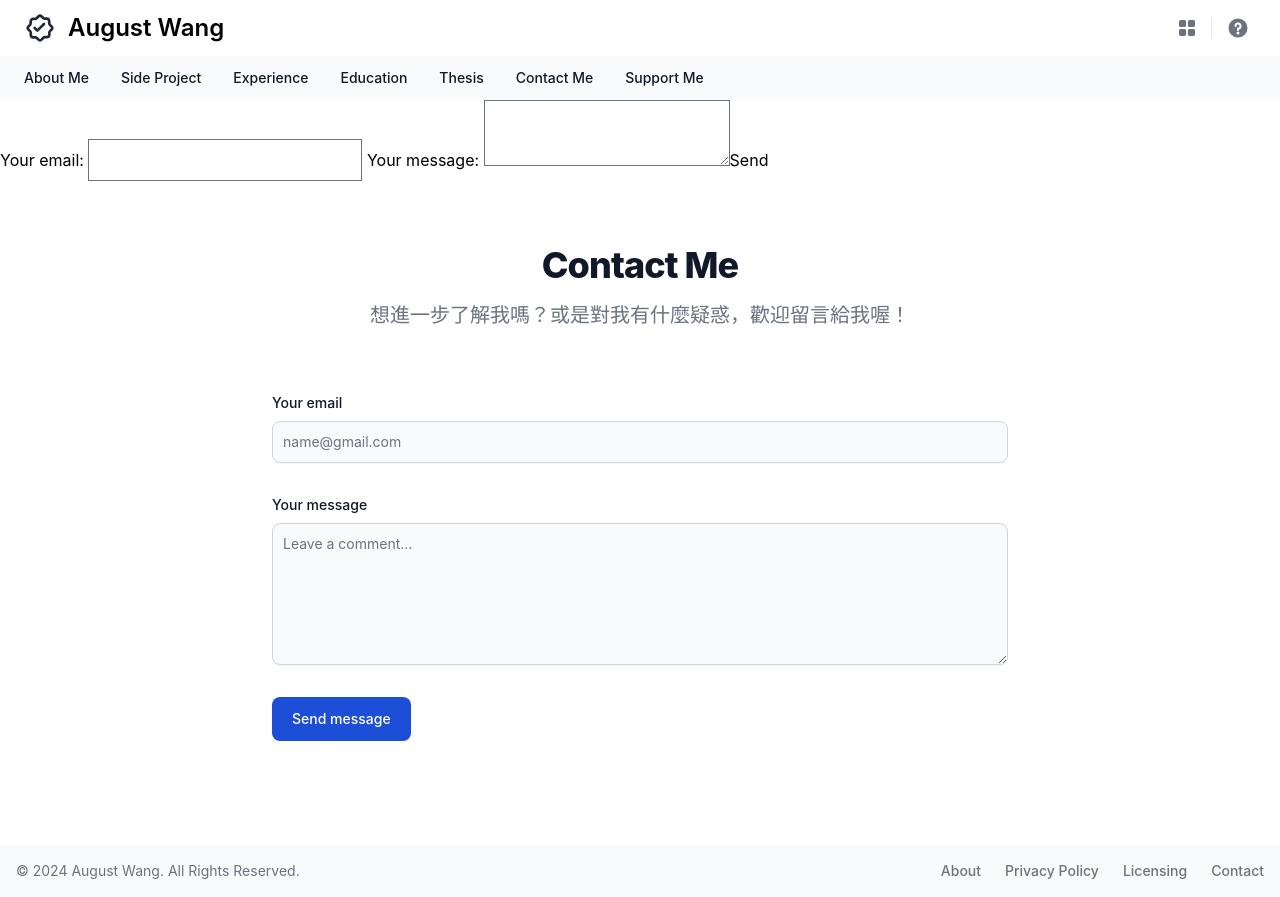
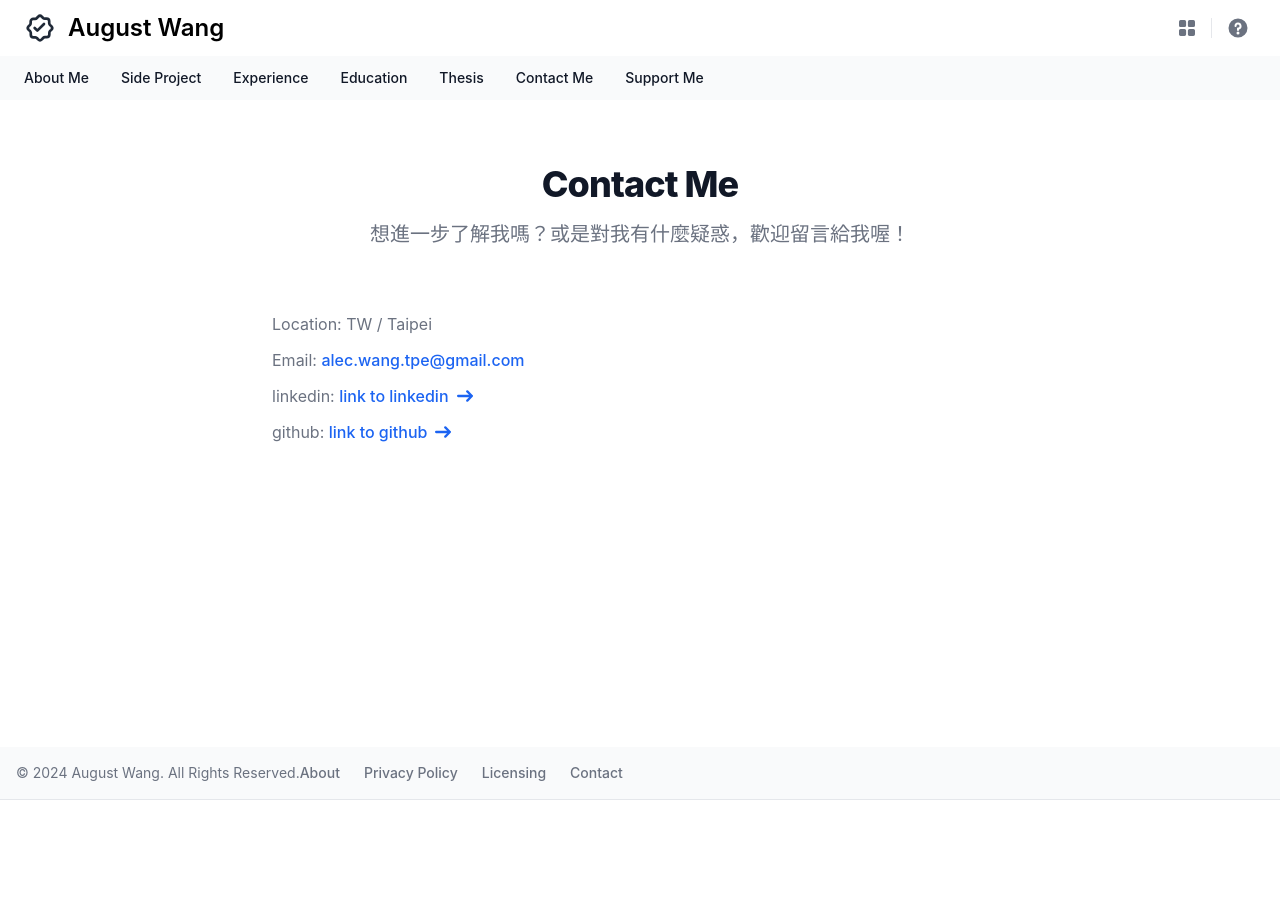
Before and after one commit to awtw/my-vue-project, a Vue app: page /Contact in a window 1280 px wide. After the commit the page ends 800 px from the top, so only its background shows below. Built offline with nearby package versions, Linux system fonts and the light colour scheme.

Commit message:
Fix some design bug and RWD issue

```diff
--- a/index.html
+++ b/index.html
@@ -2,7 +2,7 @@
 <html lang="en">
   <head>
     <meta charset="UTF-8">
-    <link rel="icon" href="/favicon.ico">
+    <link rel="icon" href="./src/assets/favicon.ico">
     <meta name="viewport" content="width=device-width, initial-scale=1.0">
     <title>August Wang</title>
   </head>
--- a/src/App.vue
+++ b/src/App.vue
@@ -192,8 +192,9 @@ onMounted(() => {
     <RouterView />
   </div>
 
-  <footer class="mt-10 border-gray-200 bg-gray-50 dark:bg-gray-700 dark:border-gray-600">
-    <div class="w-full mx-auto max-w-screen-xl p-4 md:flex md:items-center md:justify-between">
+  <div id="informational-banner" tabindex="-1" class="fixed bottom-0 start-0 z-50 flex flex-col justify-between w-full p-4 border-b border-gray-200 md:flex-row bg-gray-50 dark:bg-gray-700 dark:border-gray-600">
+    <footer class="border-gray-200 bg-gray-50 dark:bg-gray-700 dark:border-gray-600">
+      <div class="w-full mx-auto max-w-screen-xl md:flex md:items-center md:justify-between">
         <span class="text-sm text-gray-500 sm:text-center dark:text-gray-400">© 2024 <a href="https://flowbite.com/"
             class="hover:underline">August Wang</a>. All Rights Reserved.
         </span>
@@ -224,7 +225,10 @@ onMounted(() => {
         </ul>
       </div>
     </footer>
-</div></template>
+  </div>
+
+</div>
+</template>
 
 <style scoped>.container {
   width: 100vw;
--- a/src/components/Contact.vue
+++ b/src/components/Contact.vue
@@ -3,39 +3,33 @@
 </script>
 
 <template>
-    <div class="container">
-        <form
-            action="https://formspree.io/f/alec.wang.tpe@gmail.com"
-            method="POST"
-            >
-            <label>
-                Your email:
-                <input type="email" name="email">
-            </label>
-            <label>
-                Your message:
-                <textarea name="message"></textarea>
-            </label>
-            <!-- your other form fields go here -->
-            <button type="submit">Send</button>
-        </form>
-
+    <div class="pb-60 bg-white dark:bg-gray-900">
         <section class="bg-white dark:bg-gray-900">
         <div class="py-8 lg:py-16 px-4 mx-auto max-w-screen-md">
             <h2 class="mb-4 text-4xl tracking-tight font-extrabold text-center text-gray-900 dark:text-white">Contact Me</h2>
             <p class="mb-8 lg:mb-16 font-light text-center text-gray-500 dark:text-gray-400 sm:text-xl">想進一步了解我嗎？或是對我有什麼疑惑，歡迎留言給我喔！</p>
-            <form action="https://formspree.io/f/alec.wang.tpe@gmail.com"
-                method="POST" class="space-y-8">
-                <div>
-                    <label for="email" class="block mb-2 text-sm font-medium text-gray-900 dark:text-gray-300">Your email</label>
-                    <input type="email" id="email" class="shadow-sm bg-gray-50 border border-gray-300 text-gray-900 text-sm rounded-lg focus:ring-primary-500 focus:border-primary-500 block w-full p-2.5 dark:bg-gray-700 dark:border-gray-600 dark:placeholder-gray-400 dark:text-white dark:focus:ring-primary-500 dark:focus:border-primary-500 dark:shadow-sm-light" placeholder="name@gmail.com" required>
-                </div>
-                <div class="sm:col-span-2">
-                    <label for="message" class="block mb-2 text-sm font-medium text-gray-900 dark:text-gray-400">Your message</label>
-                    <textarea id="message" rows="6" class="block p-2.5 w-full text-sm text-gray-900 bg-gray-50 rounded-lg shadow-sm border border-gray-300 focus:ring-primary-500 focus:border-primary-500 dark:bg-gray-700 dark:border-gray-600 dark:placeholder-gray-400 dark:text-white dark:focus:ring-primary-500 dark:focus:border-primary-500" placeholder="Leave a comment..."></textarea>
-                </div>
-                <button type="submit" class="py-3 px-5 text-sm font-medium text-center text-white rounded-lg bg-primary-700 sm:w-fit hover:bg-primary-800 focus:ring-4 focus:outline-none focus:ring-primary-300 dark:bg-primary-600 dark:hover:bg-primary-700 dark:focus:ring-primary-800">Send message</button>
-            </form>
+
+            <p class="mb-3 text-gray-500 dark:text-gray-400">Location: TW / Taipei</p>
+            <p class="mb-3 text-gray-500 dark:text-gray-400">Email:
+                <a href="mailto:alec.wang.tpe@gmail.com" class="inline-flex items-center font-medium text-blue-600 dark:text-blue-500 hover:underline">alec.wang.tpe@gmail.com</a>
+            </p>
+            <p class="mb-3 text-gray-500 dark:text-gray-400">linkedin:
+                <a href="https://www.linkedin.com/in/august-wang-0b9370141/" target="_blank" class="inline-flex items-center font-medium text-blue-600 dark:text-blue-500 hover:underline">
+                link to linkedin
+                <svg class="w-4 h-4 ms-2 rtl:rotate-180" aria-hidden="true" xmlns="http://www.w3.org/2000/svg" fill="none" viewBox="0 0 14 10">
+                    <path stroke="currentColor" stroke-linecap="round" stroke-linejoin="round" stroke-width="2" d="M1 5h12m0 0L9 1m4 4L9 9"/>
+                </svg>
+                </a>
+            </p>
+            <p class="mb-3 text-gray-500 dark:text-gray-400">github:
+                <a href="https://github.com/awtw" target="_blank" class="inline-flex items-center font-medium text-blue-600 dark:text-blue-500 hover:underline">
+                link to github
+                <svg class="w-4 h-4 ms-2 rtl:rotate-180" aria-hidden="true" xmlns="http://www.w3.org/2000/svg" fill="none" viewBox="0 0 14 10">
+                    <path stroke="currentColor" stroke-linecap="round" stroke-linejoin="round" stroke-width="2" d="M1 5h12m0 0L9 1m4 4L9 9"/>
+                </svg>
+                </a>
+            </p>
+
         </div>
         </section>
     </div>
--- a/src/components/Education.vue
+++ b/src/components/Education.vue
@@ -3,8 +3,8 @@
 </script>
 
 <template>
-    <div class="container bg-white border-gray-200 px-4 lg:px-6 py-2.5 dark:bg-gray-900">
-    <ol class="relative border-s border-gray-200 dark:border-gray-700">
+    <div class="pb-40 bg-white border-gray-200 px-4 lg:px-6 py-2.5 dark:bg-gray-900">
+    <ol class="relative border-s border-gray-200 dark:border-gray-700 mb-16">
         <li class="mb-10 ms-4">
             <div class="absolute w-3 h-3 bg-gray-200 rounded-full mt-1.5 -start-1.5 border border-white dark:border-gray-900 dark:bg-gray-700"></div>
             <time class="mb-1 text-sm font-normal leading-none text-gray-400 dark:text-gray-500">Aug 2018</time>
@@ -16,6 +16,7 @@
             <p class="mb-4 text-base font-normal text-gray-500 dark:text-gray-400">Periodicals:
             miRTarBase update 2018: a resource for experimentally validated microRNA-target interactions
             </p>
+           <div class="flex">
              <a href="https://ndltd.ncl.edu.tw/cgi-bin/gs32/gsweb.cgi?o=dnclcdr&s=id=%22107NCTU5538001%22.&searchmode=basic" target="_blank" class="inline-flex items-center px-4 py-2 text-sm font-medium text-gray-900 bg-white border border-gray-200 rounded-lg hover:bg-gray-100 hover:text-blue-700 focus:z-10 focus:ring-4 focus:outline-none focus:ring-gray-200 focus:text-blue-700 dark:bg-gray-800 dark:text-gray-400 dark:border-gray-600 dark:hover:text-white dark:hover:bg-gray-700 dark:focus:ring-gray-700">
                     Learn more about Master's thesis
                     <svg class="w-3 h-3 ms-2 rtl:rotate-180" aria-hidden="true" xmlns="http://www.w3.org/2000/svg" fill="none" viewBox="0 0 14 10">
@@ -28,6 +29,7 @@
                     <path stroke="currentColor" stroke-linecap="round" stroke-linejoin="round" stroke-width="2" d="M1 5h12m0 0L9 1m4 4L9 9"/>
                 </svg>
                 </a>
+           </div>
         </li>
         <li class="mb-10 ms-4">
             <div class="absolute w-3 h-3 bg-gray-200 rounded-full mt-1.5 -start-1.5 border border-white dark:border-gray-900 dark:bg-gray-700"></div>
@@ -48,7 +50,4 @@
     </div>
 </template>
 <style scoped>
-.container{
-    height: 80vh
-}
 </style>
--- a/src/components/Experience.vue
+++ b/src/components/Experience.vue
@@ -3,7 +3,7 @@
 </script>
 
 <template>
-    <div class="container">
+    <div class="pb-20 bg-white border-gray-200 px-4 lg:px-6 py-2.5 dark:bg-gray-900">
         <div class="bg-white border-gray-200 px-4 lg:px-6 py-2.5 dark:bg-gray-900">
             <ol class="relative border-s border-gray-200 dark:border-gray-700">
                 <li class="mb-10 ms-4">
@@ -99,6 +99,6 @@
 </template>
 <style scoped>
 .container{
-    min-height: 80vh
+    height: 100%;
 }
 </style>
--- a/src/components/Thesis.vue
+++ b/src/components/Thesis.vue
@@ -3,7 +3,7 @@
 </script>
 
 <template>
-    <div class="w-full h-auto max-w-full">
+    <div class="pb-40 bg-white dark:bg-gray-900">
         <main class="pb-16 lg:pb-24 bg-white dark:bg-gray-900 antialiased">
           <header class="bg-[url('https://flowbite.s3.amazonaws.com/blocks/marketing-ui/articles/background.png')] w-full h-[460px] xl:h-[537px] bg-no-repeat bg-cover bg-center bg-blend-darken relative">
               <div class="absolute top-0 left-0 w-full h-full bg-black bg-opacity-50"></div>
@@ -98,4 +98,7 @@
     </div>
 </template>
 <style scoped>
+.container{
+    height: 100%;
+}
 </style>
--- a/tailwind.config.js
+++ b/tailwind.config.js
@@ -48,7 +48,44 @@ export default {
     'Segoe UI Symbol',
     'Noto Color Emoji'
   ]
-    }
+    },
+    spacing: {
+      px: '1px',
+      0: '0',
+      0.5: '0.125rem',
+      1: '0.25rem',
+      1.5: '0.375rem',
+      2: '0.5rem',
+      2.5: '0.625rem',
+      3: '0.75rem',
+      3.5: '0.875rem',
+      4: '1rem',
+      5: '1.25rem',
+      6: '1.5rem',
+      7: '1.75rem',
+      8: '2rem',
+      9: '2.25rem',
+      10: '2.5rem',
+      11: '2.75rem',
+      12: '3rem',
+      14: '3.5rem',
+      16: '4rem',
+      20: '5rem',
+      24: '6rem',
+      28: '7rem',
+      32: '8rem',
+      36: '9rem',
+      40: '10rem',
+      44: '11rem',
+      48: '12rem',
+      52: '13rem',
+      56: '14rem',
+      60: '15rem',
+      64: '16rem',
+      72: '18rem',
+      80: '20rem',
+      96: '24rem',
+    },
   },
   plugins: [
     require('flowbite/plugin')
```
Also changed, not shown: 1 other file (tests, documents, lock files or other folders). Lines whose indentation alone changed are shown as unchanged.
